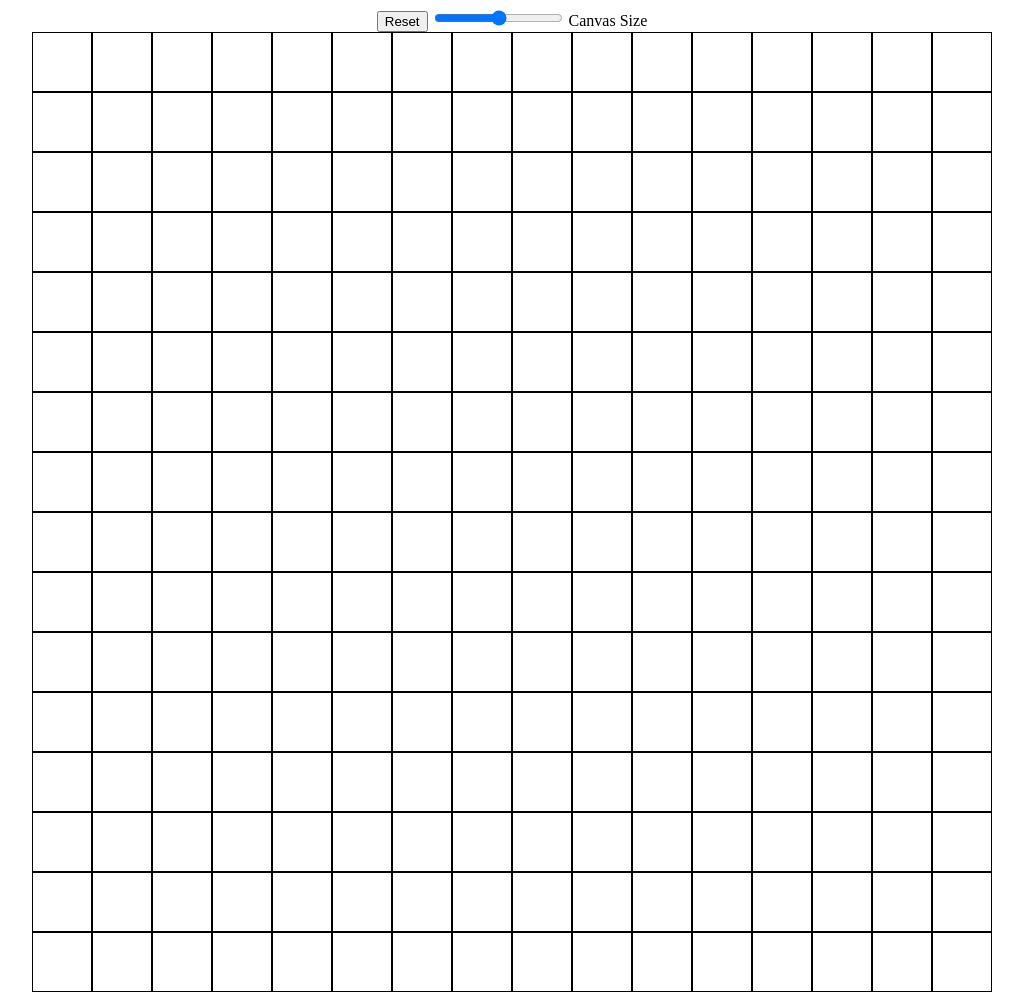
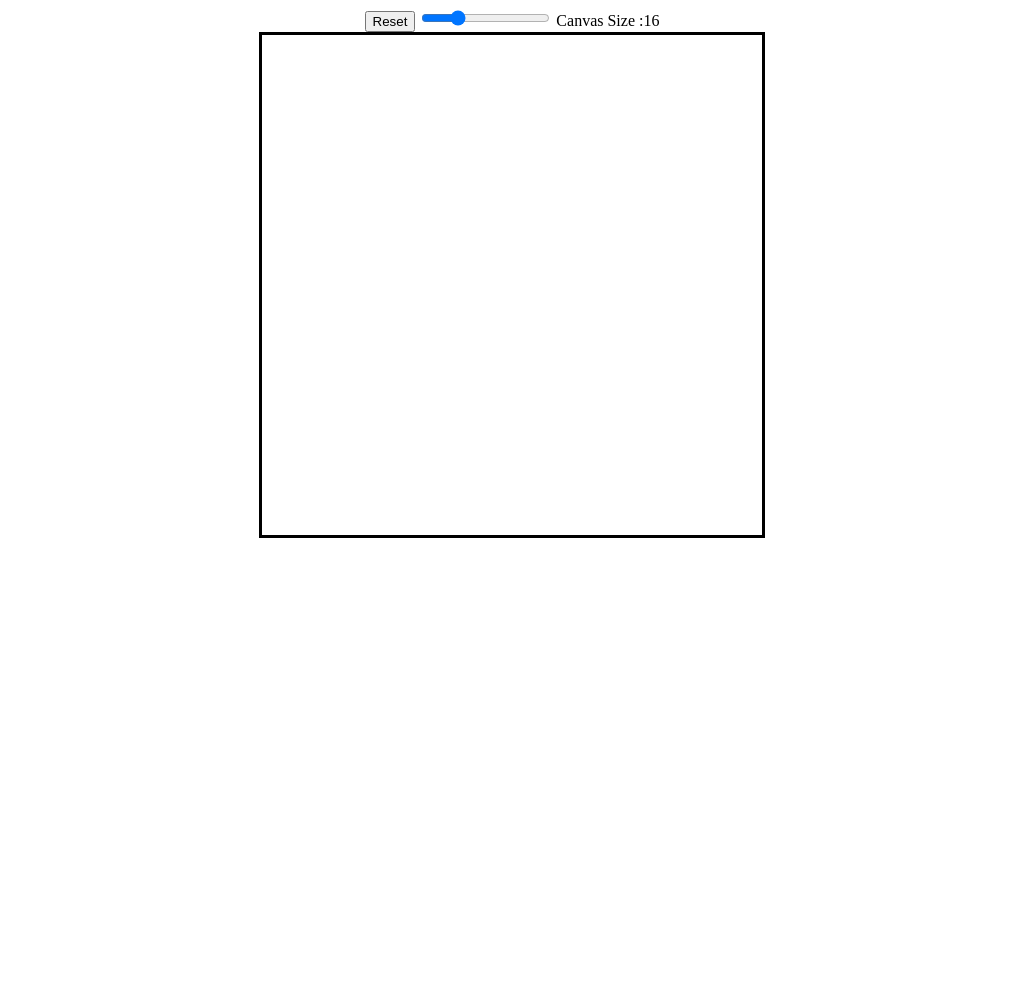
Before and after one commit to Tom-Pierce/etch-a-sketch, a plain HTML site: page index.html in a window 1280 px wide. Shown: the whole page, without its empty margins (128-1151 px from the left). After the commit the page ends 800 px from the top, so only its background shows below. Drawn offline with Linux system fonts and the light colour scheme.

Commit message:
Change canvas size, remove gridlines and display current canvas size

```diff
--- a/index.html
+++ b/index.html
@@ -12,8 +12,8 @@
 <body>
     <div class="options">
         <button id="reset" prompt onclick="resetCanvas()">Reset</button>
-        <input type="range" id="canvasSize" name="canvasSize" oninput="changeCanvasSize()" min="1" max="64" step="1">
-        <label for="canvasSize">Canvas Size</label>
+        <input type="range" id="canvasSize" name="canvasSize" oninput="changeCanvasSize()" value="16" max="64" step="1">
+        <label id="canvasSizeLabel" for="canvasSize">Canvas Size</label>
     </div>
     <div id="canvas" class="container">
 
--- a/script.js
+++ b/script.js
@@ -4,12 +4,12 @@ function createCanvas(size) {
     const canvas = document.querySelector("#canvas");
 
     //loops through to make each "pixel" and appends it to the canvas
-        for (j = 0; j < size*size; j++) {
-            const div = document.createElement("div");
-            div.classList.add("pixel");
-            canvas.appendChild(div);
+    for (j = 0; j < size * size; j++) {
+        const div = document.createElement("div");
+        div.classList.add("pixel");
+        canvas.appendChild(div);
 
-        }
+    }
     listenForMouse();
 }
 
@@ -27,17 +27,25 @@ function listenForMouse() {
 
 function changeCanvasSize() {
     const canvasSize = document.getElementById("canvasSize").value;
+
     clearCanvas();
     createCanvas(canvasSize);
     changePixelSize(canvasSize);
+    updateLabel(canvasSize);
+}
+
+function updateLabel(size){
+    let sizeLabel = document.getElementById("canvasSizeLabel");
+    sizeLabel.textContent = "Canvas Size :" + size;
+
 }
 
 function changePixelSize(canvasSize) {
 
-    //loops through each pixel and makes it fit into the canvas
+    //loops through each pixel and changes the size of each one to fit in the canvas
     let pixels = document.querySelectorAll(".pixel");
-    pixelWidth = 960 / canvasSize;
-    pixelHeight = 960 / canvasSize;
+    pixelWidth = 500 / canvasSize;
+    pixelHeight = 500 / canvasSize;
     for (i = 0; i < pixels.length; i++) {
         pixels[i].style.width = pixelWidth + "px";
         pixels[i].style.height = pixelHeight + "px";
@@ -64,4 +72,4 @@ function resetCanvas() {
     }
 }
 //initializes the canvas
-createCanvas(16);
+changeCanvasSize();
--- a/style.css
+++ b/style.css
@@ -8,7 +8,9 @@ body {
 #canvas {
     display: flex;
     flex-wrap: wrap;
-    width: 960px;
+    width: 500px;
+    height: 500px;
+    border-style: solid;
 
 }
 
@@ -16,6 +18,4 @@ body {
     box-sizing: border-box;
     height: 60px;
     width: 60px;
-    border-style: solid;
-    border-width: 1px;
 }
```
